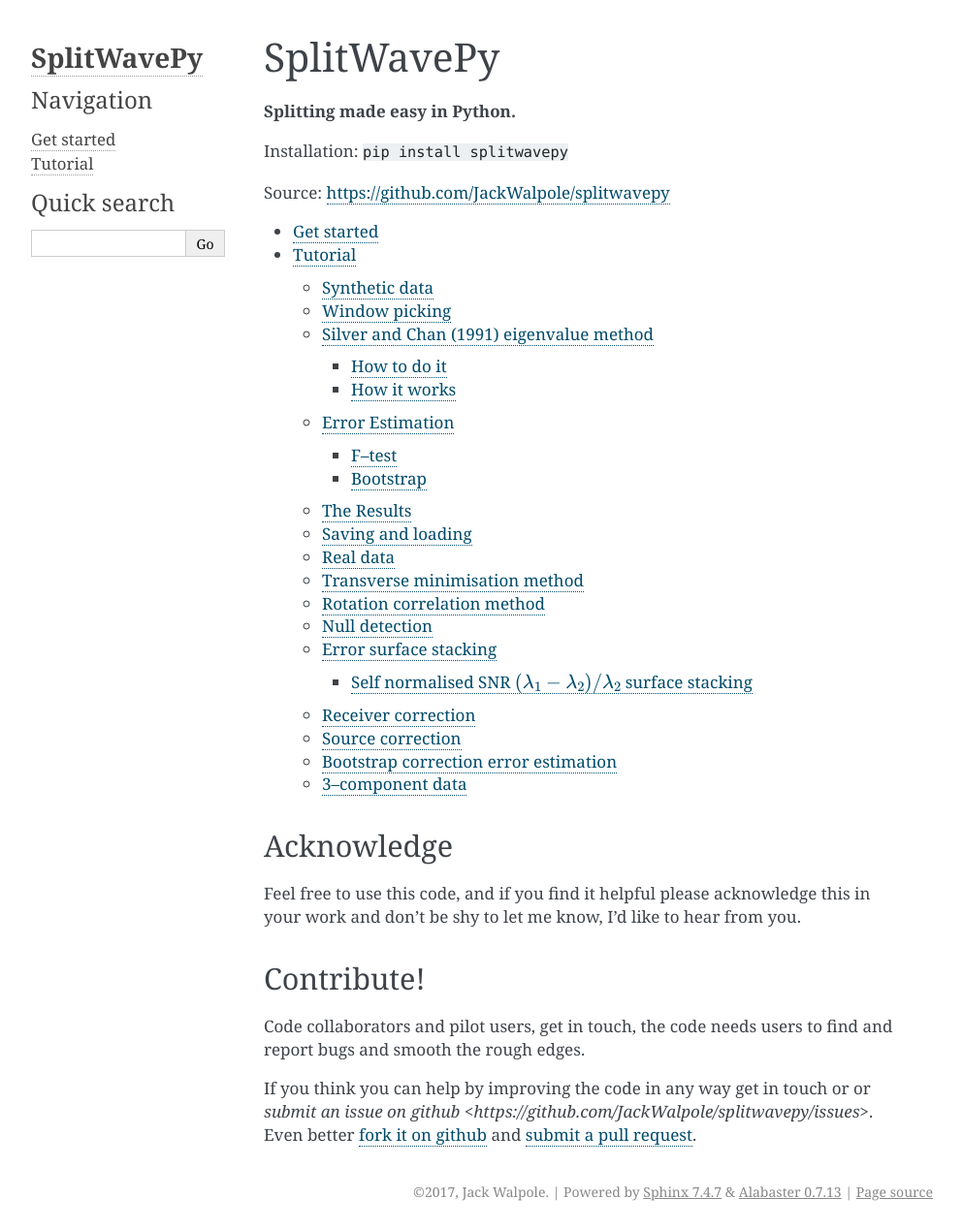
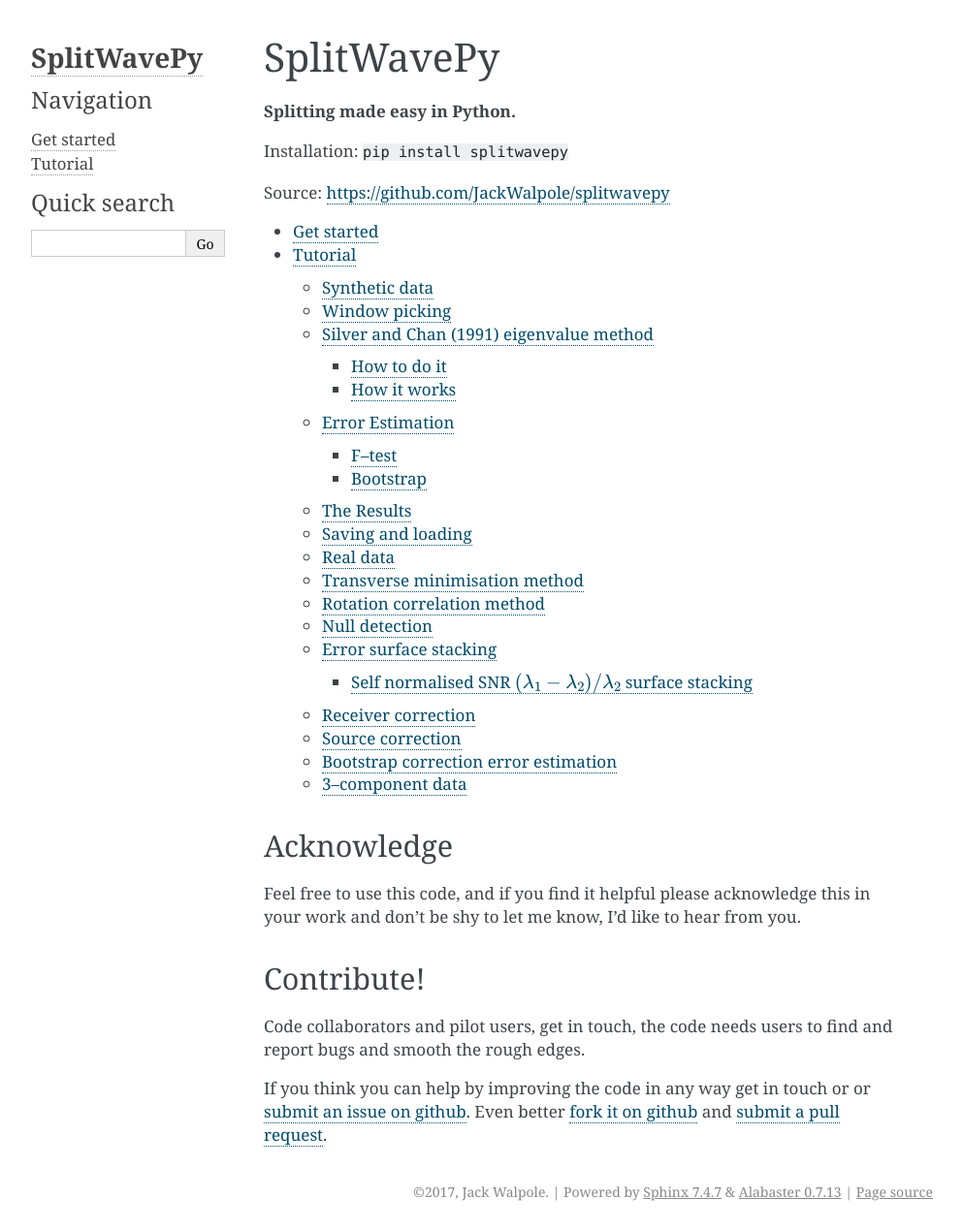
Before and after one commit to JackWalpole/splitwavepy, a Sphinx documentation site: the page built from docs/index.rst, in a window 1280 px wide. Shown: the whole page at 97% size, without its empty margins (148-1141 px from the left). Built offline with Sphinx 7.4.7, drawn with Linux system fonts in a browser that asks for light colours.

Commit message:
Added documentation

```diff
--- a/docs/index.rst
+++ b/docs/index.rst
@@ -29,7 +29,7 @@
 
 Code collaborators and pilot users, get in touch, the code needs users to find and report bugs and smooth the rough edges.
 
-If you think you can help by improving the code in any way get in touch or or `submit an issue on github <https://github.com/JackWalpole/splitwavepy/issues>`.  Even better `fork it on github <https://github.com/JackWalpole/splitwavepy>`_ and `submit a pull request <https://github.com/JackWalpole/splitwavepy/pulls>`_.
+If you think you can help by improving the code in any way get in touch or or `submit an issue on github <https://github.com/JackWalpole/splitwavepy/issues>`_.  Even better `fork it on github <https://github.com/JackWalpole/splitwavepy>`_ and `submit a pull request <https://github.com/JackWalpole/splitwavepy/pulls>`_.
 
 
 .. Indices and tables
--- a/docs/tutorial.rst
+++ b/docs/tutorial.rst
@@ -14,7 +14,7 @@
 Synthetic data
 ---------------------
 
-To make synthetics is easy.  It's also pretty easy with :ref:`real_data`.
+By default, if no data is provided, SplitWavePy will make some synthetic data.  Data is stored in a *Pair* object.
 
 .. .. autoclass:: splitwavepy.core.pair.Pair
 
```
Also changed, not shown: docs/introduction.rst (+8 -4 lines), 1 other file.
